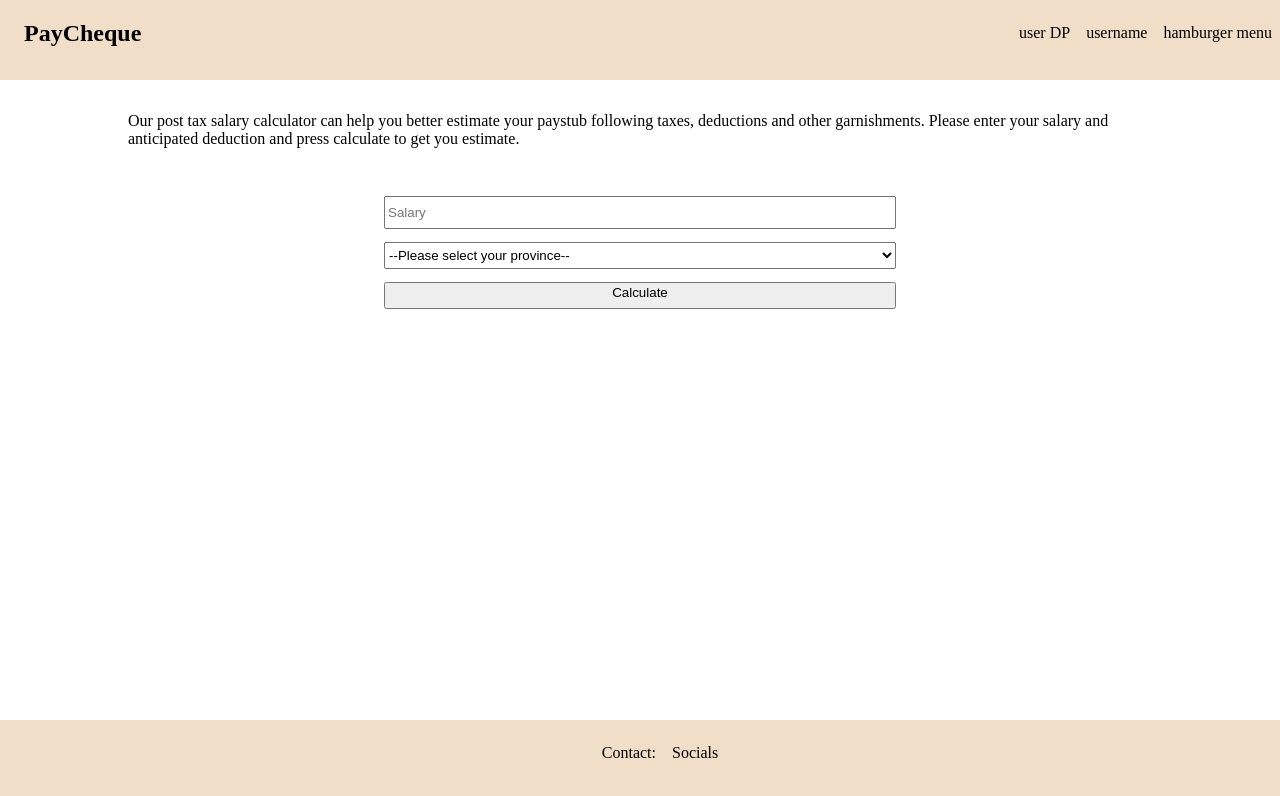
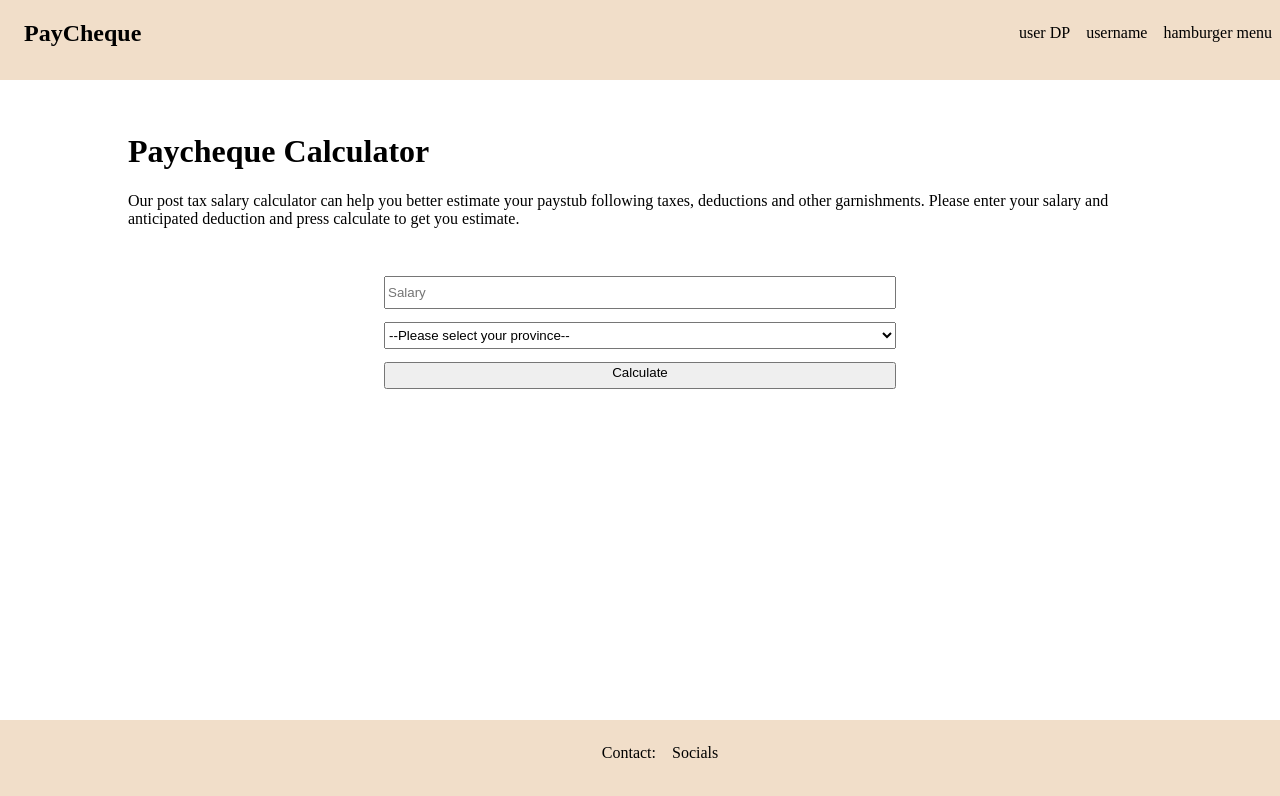
Before and after one commit to Jevaughn-W/Paycheque, a React (Create React App) app: page / in a window 1280 px wide. Shown: the top 796 px of the page. Built offline with nearby package versions, Linux system fonts and the light colour scheme.

Commit message:
Add a headline to the app so it's obvious what the app does

```diff
--- a/src/App.js
+++ b/src/App.js
@@ -11,6 +11,7 @@ function App() {
     <div className="application">
       <NavigationBar/>
       <div className="body">
+        <h1>Paycheque Calculator</h1>
         <span>
           {message}
         </span>
```
